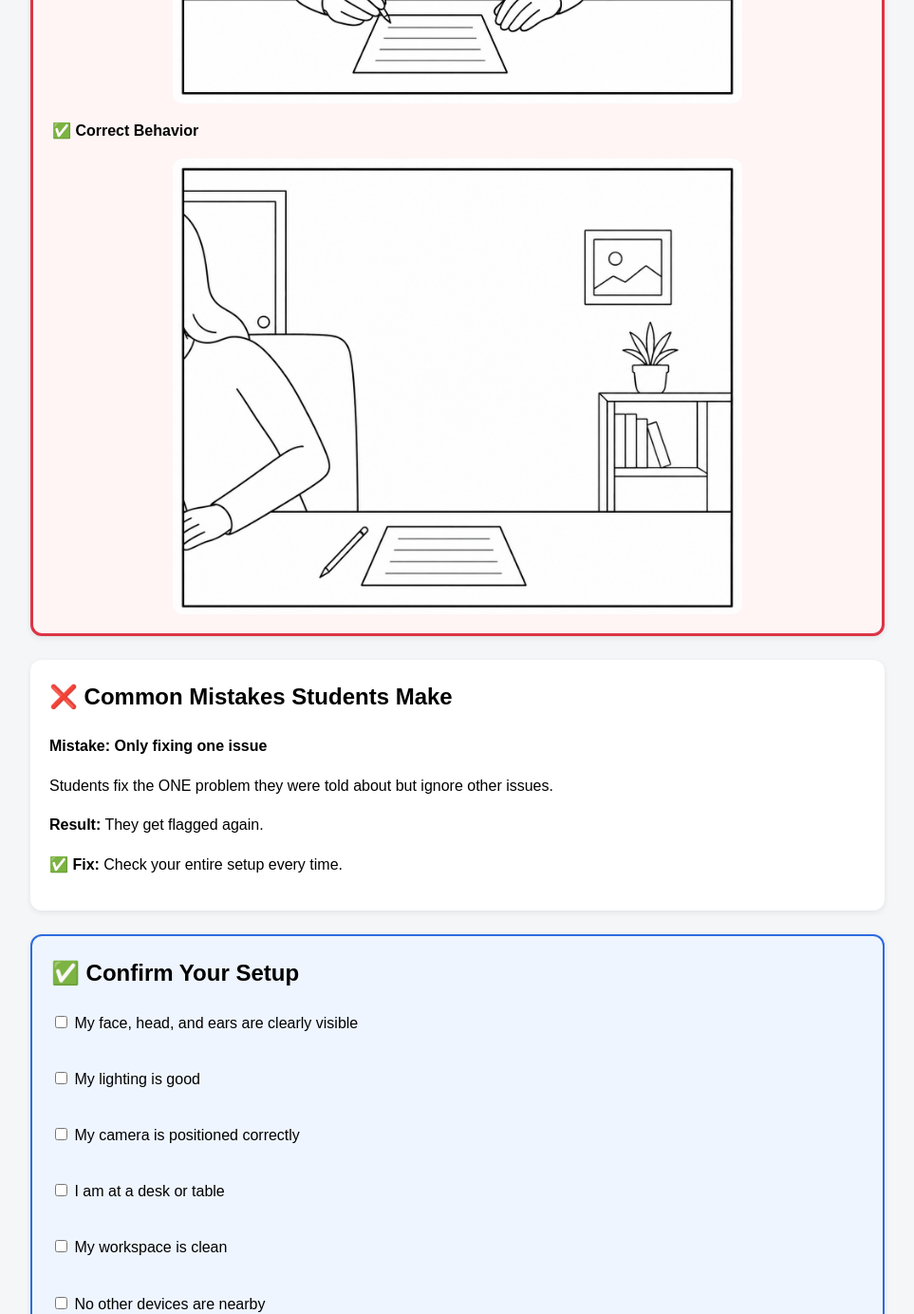
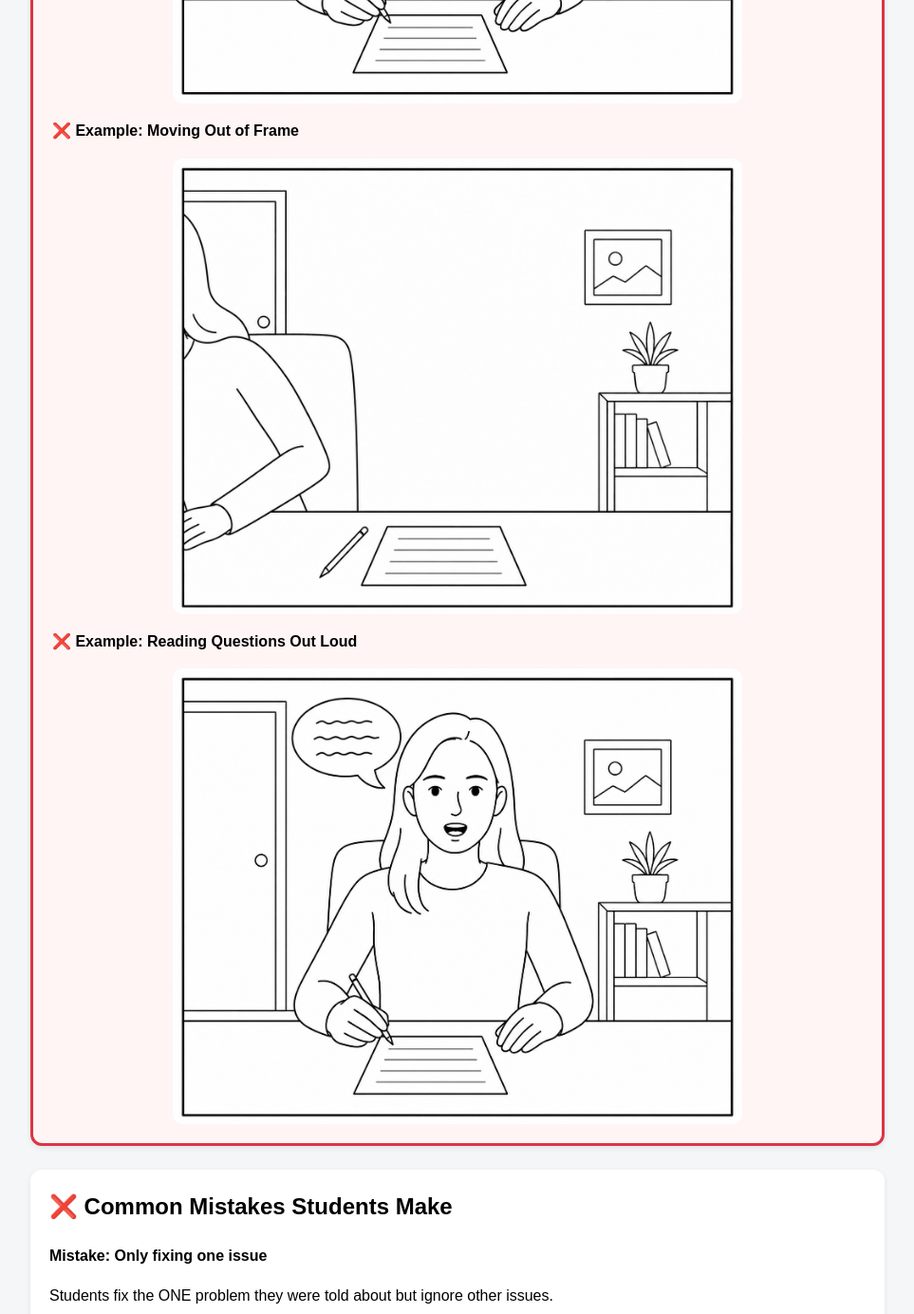
Before and after one commit to R-M-D-R/respondus-practice, a plain HTML site: page index.html in a window 1280 px wide. Shown: the part 5960-7344 px from the top of the page at 95% size, without its empty margins (158-1121 px from the left). Drawn offline with Linux system fonts and the light colour scheme.

Commit message:
Add files via upload

```diff
--- a/index.html
+++ b/index.html
@@ -203,9 +203,14 @@ h1, h2 {
 			style="width:100%; max-width:600px; display:block; margin:auto; border-radius:10px;">
 
 
-<p><strong>✅ Correct Behavior</strong></p>
+<p><strong>❌ Example: Moving Out of Frame</strong></p>
 <img src="out_of_frame.png"
 			alt="Moving out of the frame"
+			style="width:100%; max-width:600px; display:block; margin:auto; border-radius:10px;">
+
+<p><strong>❌ Example: Reading Questions Out Loud</strong></p>
+<img src="reading_out_loud.png"
+			alt="Reading questions out loud"
 			style="width:100%; max-width:600px; display:block; margin:auto; border-radius:10px;">
 
 </div>
```
Also changed, not shown: reading_out_loud.png (added).
